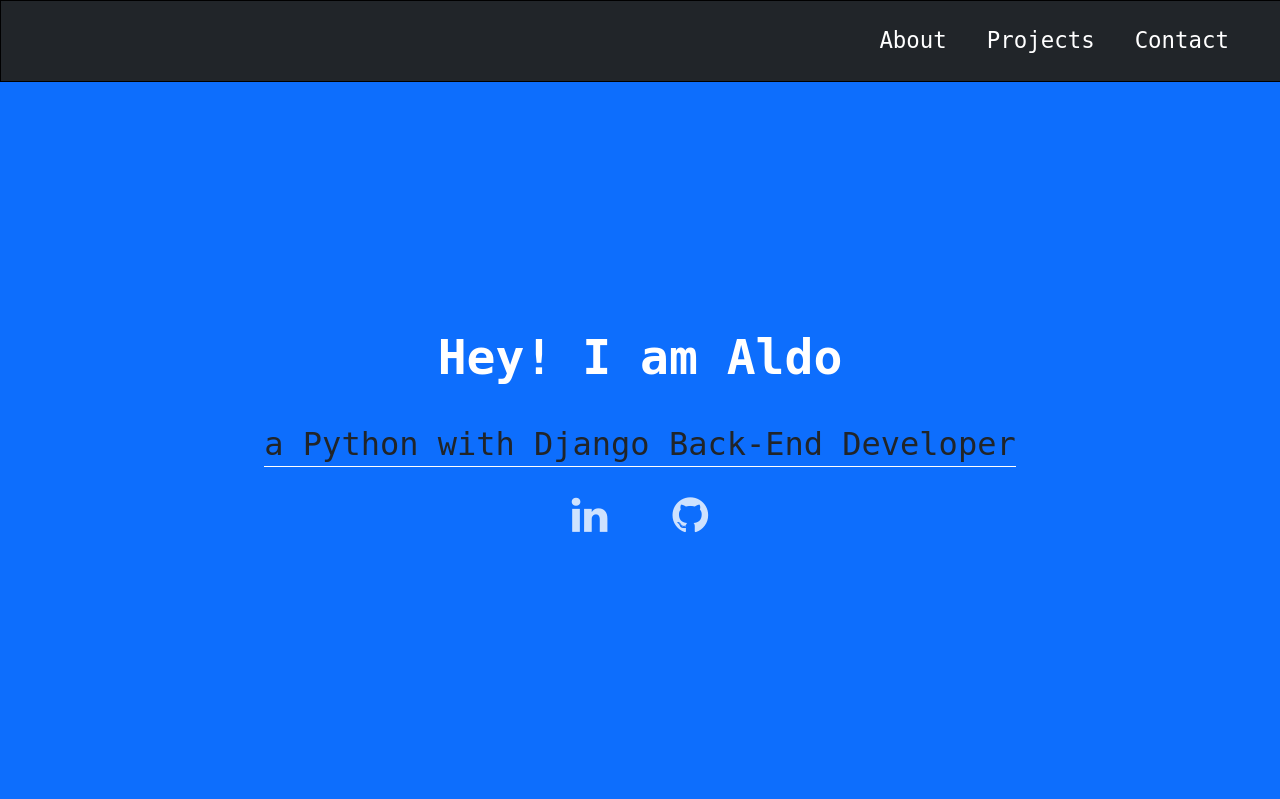
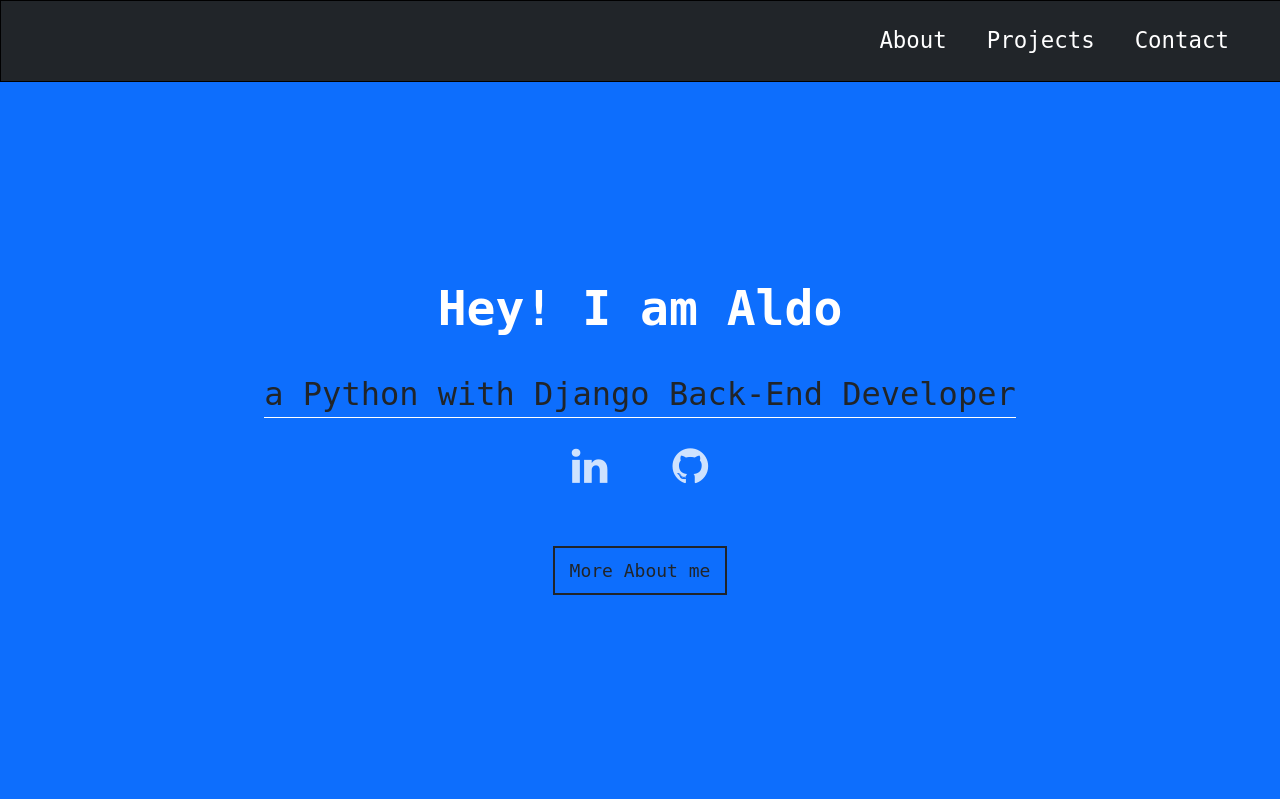
Before and after one commit to aldotele/personal_site, a Django app: page / in a window 1280 px wide. Shown: the top 799 px of the page. Run offline with Django 3.2, Linux system fonts and the light colour scheme; parts of the project's set-up code (start-up, migrations or seed data) failed here and were passed over.

Commit message:
more about me btn

```diff
--- a/static/css/index.css
+++ b/static/css/index.css
@@ -82,6 +82,20 @@ h1, h2 {
     color: #212529;
     margin: 20px;
     border-bottom: 1px solid white;
+}
+
+#moreme-btn {
+    color:#212529;
+    border: 2px solid #212529;
+    margin-top:50px;
+    width: 150px;
+    font-size:18px;
+    padding:10px
+}
+
+#moreme-btn:hover {
+    cursor:pointer;
+    background-color: white;
 }
 
 #quick-contact {
--- a/templates/index.html
+++ b/templates/index.html
@@ -30,6 +30,10 @@
                 <i class="fa fa-linkedin"></i></a>
             <a href='https://github.com/aldotele' target="_blank" class="button contact-details" id="profile-link">
                 <i class="fa fa-github"></i></a>
+        </div>
+
+        <div id="moreme-btn" onclick="">
+            More About me
         </div>
     </section>
 
```
